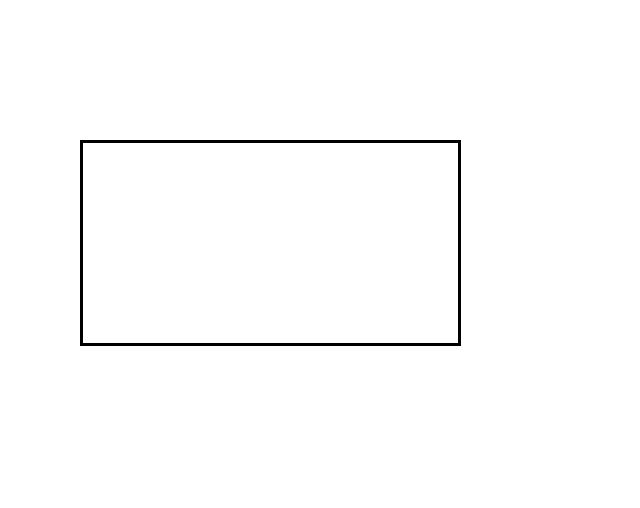
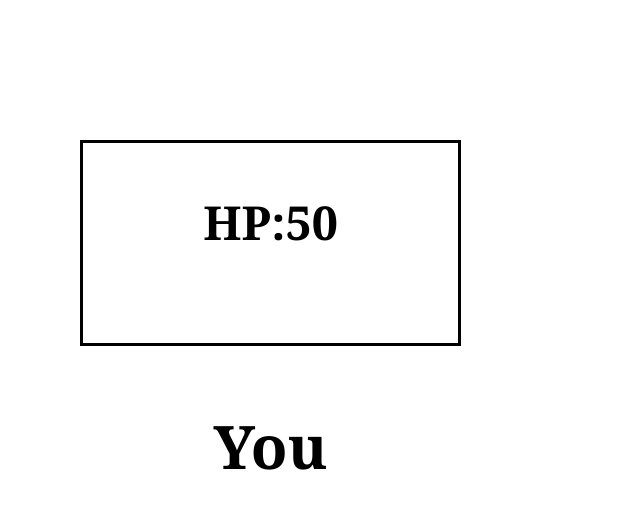
Before and after one commit to zhudaniel312/battle-test.github.io, a plain HTML site: page index.html in a window 1280 px wide. Shown: the whole page, without its empty margins (0-640 px from the left). Drawn offline with Linux system fonts and the light colour scheme.

Commit message:
revert createCharacter

```diff
--- a/index.html
+++ b/index.html
@@ -31,10 +31,10 @@
       // variables
       var youEl = document.getElementById("you");
 
-      var createCharacter = function(element, name, hp, def, atk) {
-        element.innerHTML = "<h3> HP:" + hp + "</h3> <br> <h2>" + name + "</h2>";
+      var createCharacter = function(name, hp, def, atk) {
+        return "<h3> HP:" + hp + "</h3> <br> <h2>" + name + "</h2>";
       }
 
-      createCharacter("youEl", "You", 50, 0, 0);
+      youEl.innerHTML = createCharacter("You", 50, 0, 0);
     </script>
 </html>
```
